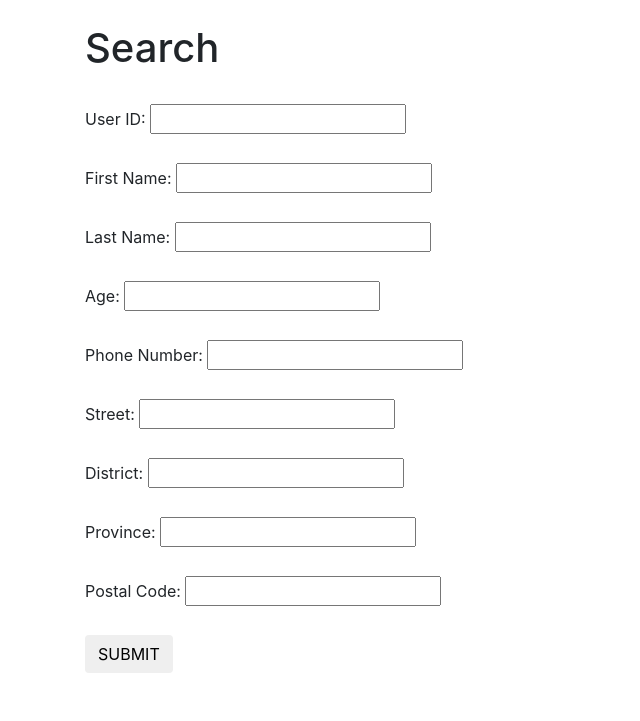
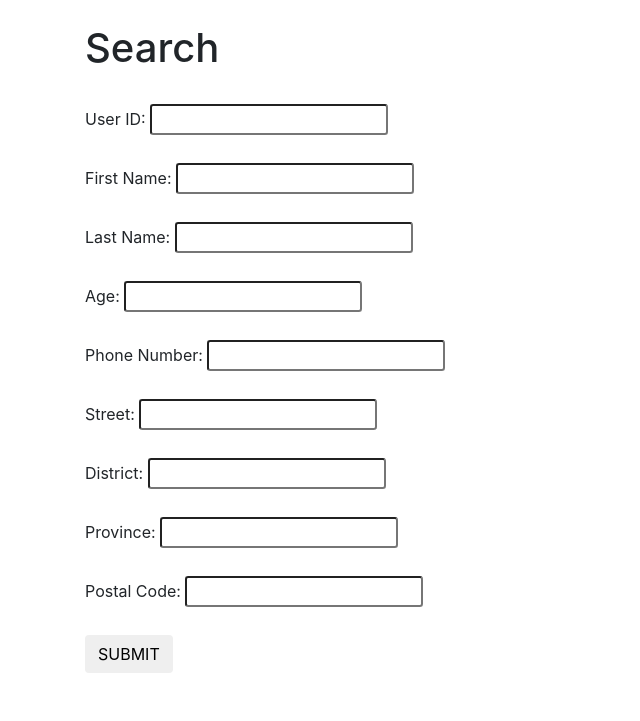
Before and after one commit to danuboom/crudapp, a Flask app: page /search in a window 1280 px wide. Shown: the part 80-801 px from the top of the page, without its empty margins (0-640 px from the left). Run offline with Flask 3, Linux system fonts and the light colour scheme; some libraries are stand-ins or nearby versions.

Commit message:
Add buttons for user information page and added some css styling

```diff
--- a/app.py
+++ b/app.py
@@ -71,10 +71,18 @@ def info_form():
         db_cursor = connection.cursor(MySQLdb.cursors.DictCursor)
         db_cursor.execute("INSERT INTO person (first_name, last_name, age, phone_number) VALUES (%s, %s, %s, %s)",
                 (first_name, last_name, age, phone_number,))
+
         person_id = db_cursor.lastrowid
 
         db_cursor.execute("INSERT INTO address (person_id, street, district, province, postal_code) VALUES (%s, %s, %s, %s, %s)",
-                    (person_id, street, district, province, postal_code,))
+            (person_id, street, district, province, postal_code,))
+        db_cursor.execute("""UPDATE person
+            SET first_name = CONCAT(UCASE(SUBSTRING(first_name, 1, 1)), LOWER(SUBSTRING(first_name, 2)));""")
+        db_cursor.execute("""UPDATE person
+            SET last_name = CONCAT(UCASE(SUBSTRING(last_name, 1, 1)), LOWER(SUBSTRING(last_name, 2)));""")
+
+
+
         connection.commit()
 
         flash('success')
--- a/static/css/main.css
+++ b/static/css/main.css
@@ -2,3 +2,9 @@ body {
     margin: 0;
     font-family: sans-serif;
 }
+
+.button-container {
+  display: flex;
+  justify-content: center;
+  align-items: center;
+}
--- a/templates/base.html
+++ b/templates/base.html
@@ -7,7 +7,7 @@
 
     <!-- Bootstrap CSS -->
     <link rel="stylesheet" href="https://cdn.jsdelivr.net/npm/bootstrap@4.1.3/dist/css/bootstrap.min.css" integrity="sha384-MCw98/SFnGE8fJT3GXwEOngsV7Zt27NXFoaoApmYm81iuXoPkFOJwJ8ERdknLPMO" crossorigin="anonymous">
-
+    <link rel="stylesheet" href="https://cdn.datatables.net/2.1.3/css/dataTables.dataTables.css">
     <title>Personal Information</title>
   </head>
   <body>
--- a/templates/search.html
+++ b/templates/search.html
@@ -10,23 +10,23 @@
     <form method="post">
     <div class="msg">{{ msg }}</div>
     <label for="user_id">User ID:</label>
-        <input id="user_id" value="{{request.form.get('user_id') or ''}}" name="user_id" class="textbox"/></br></br>
+        <input id="user_id" value="{{request.form.get('user_id') or ''}}" name="user_id" class="form-control-sm"/></br></br>
     <label for="first_name">First Name:</label>
-        <input id="first_name" value="{{request.form.get('first_name') or ''}}" name="first_name" class="textbox"/></br></br>
+        <input id="first_name" value="{{request.form.get('first_name') or ''}}" name="first_name" class="form-control-sm"/></br></br>
     <label for="last_name">Last Name:</label>
-        <input id="last_name"  value="{{request.form.get('last_name') or ''}}" name="last_name" class="textbox"/></br></br>
+        <input id="last_name"  value="{{request.form.get('last_name') or ''}}" name="last_name" class="form-control-sm"/></br></br>
     <label for="age">Age:</label>
-        <input id="age" value="{{request.form.get('age') or ''}}" name="age" class="textbox"/></br></br>
+        <input id="age" value="{{request.form.get('age') or ''}}" name="age" class="form-control-sm"/></br></br>
     <label for="phone_number">Phone Number:</label>
-        <input id="phone_number" value="{{request.form.get('phone_number') or ''}}" name="phone_number" class="textbox"/></br></br>
+        <input id="phone_number" value="{{request.form.get('phone_number') or ''}}" name="phone_number" class="form-control-sm"/></br></br>
     <label for="street">Street:</label>
-        <input id="street" value="{{request.form.get('street') or ''}}" name="street" class="textbox"/></br></br>
+        <input id="street" value="{{request.form.get('street') or ''}}" name="street" class="form-control-sm"/></br></br>
     <label for="district">District:</label>
-        <input id="district" value="{{request.form.get('district') or ''}}" name="district" class="textbox"/></br></br>
+        <input id="district" value="{{request.form.get('district') or ''}}" name="district" class="form-control-sm"/></br></br>
     <label for="province">Province:</label>
-        <input id="province" value="{{request.form.get('province') or ''}}" name="province" class="textbox"/></br></br>
+        <input id="province" value="{{request.form.get('province') or ''}}" name="province" class="form-control-sm"/></br></br>
     <label for="postal_code">Postal Code:</label>
-        <input id="postal_code" value="{{request.form.get('postal_code') or ''}}" name="postal_code" class="textbox"/></br></br>
+        <input id="postal_code" value="{{request.form.get('postal_code') or ''}}" name="postal_code" class="form-control-sm"/></br></br>
 
         <input type="submit" class="btn" value="SUBMIT"></br>
       </form>
--- a/templates/search_result.html
+++ b/templates/search_result.html
@@ -10,7 +10,7 @@
         <br/>
         <br/>
     </h1>
-<table style="margin: 0px auto;" style="text-align: center" border = "1" cellspacing = "15">
+<table class="table table-striped table-bordered">
     <thead>
     <tr>
         <th>ID</th>
@@ -45,7 +45,7 @@
  <br/>
         <br/>
 <a href="{{ url_for('search') }}">
-    <button>BACK</button>
+    <button class="btn btn-primary">BACK</button>
 </a>
 
 
```
Also changed, not shown: templates/edit.html (+8 -8 lines), templates/index.html (+5 -4 lines), templates/info_form.html (+10 -10 lines), templates/userinfo.html (+14 -1 lines).
